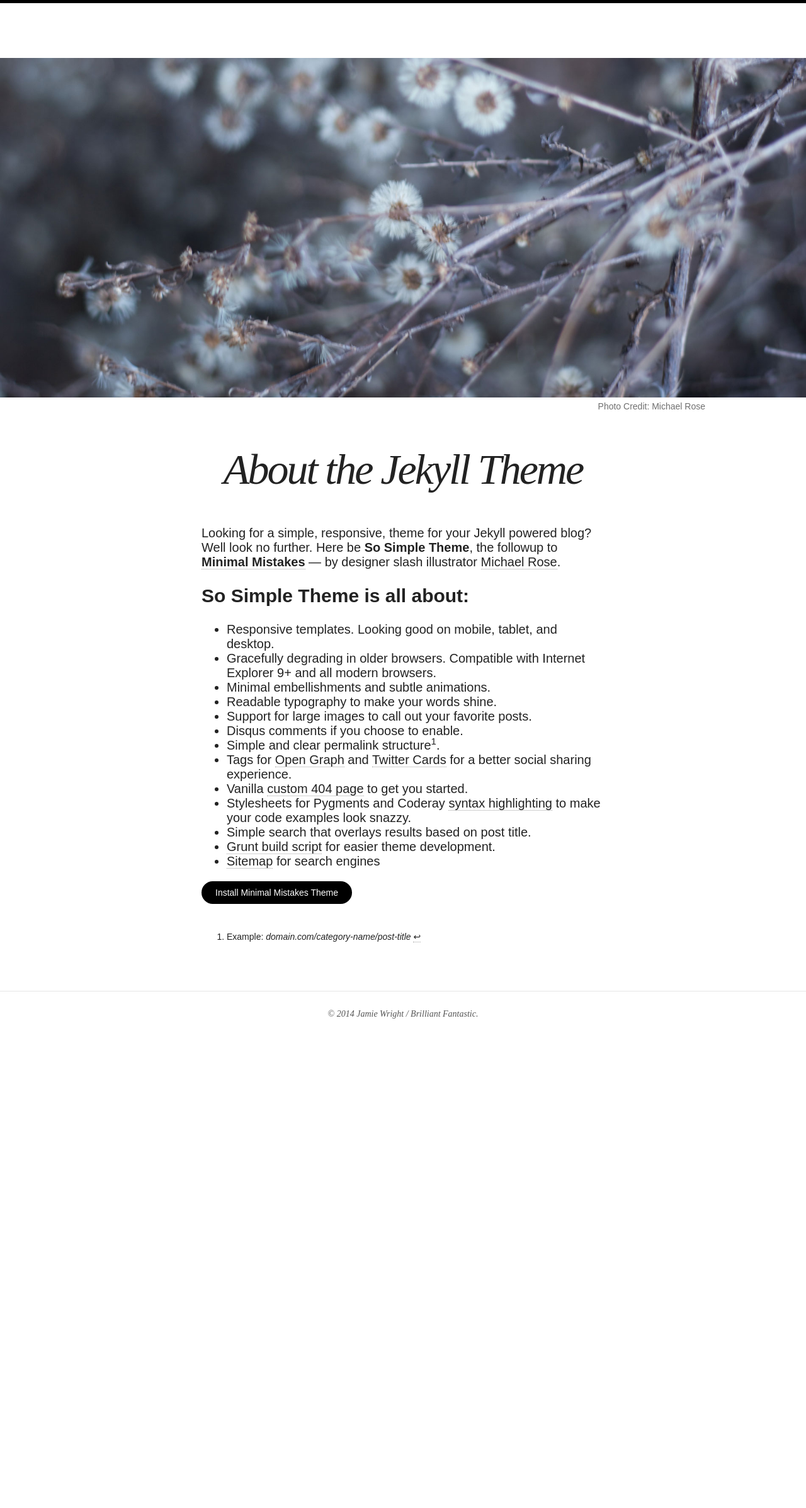
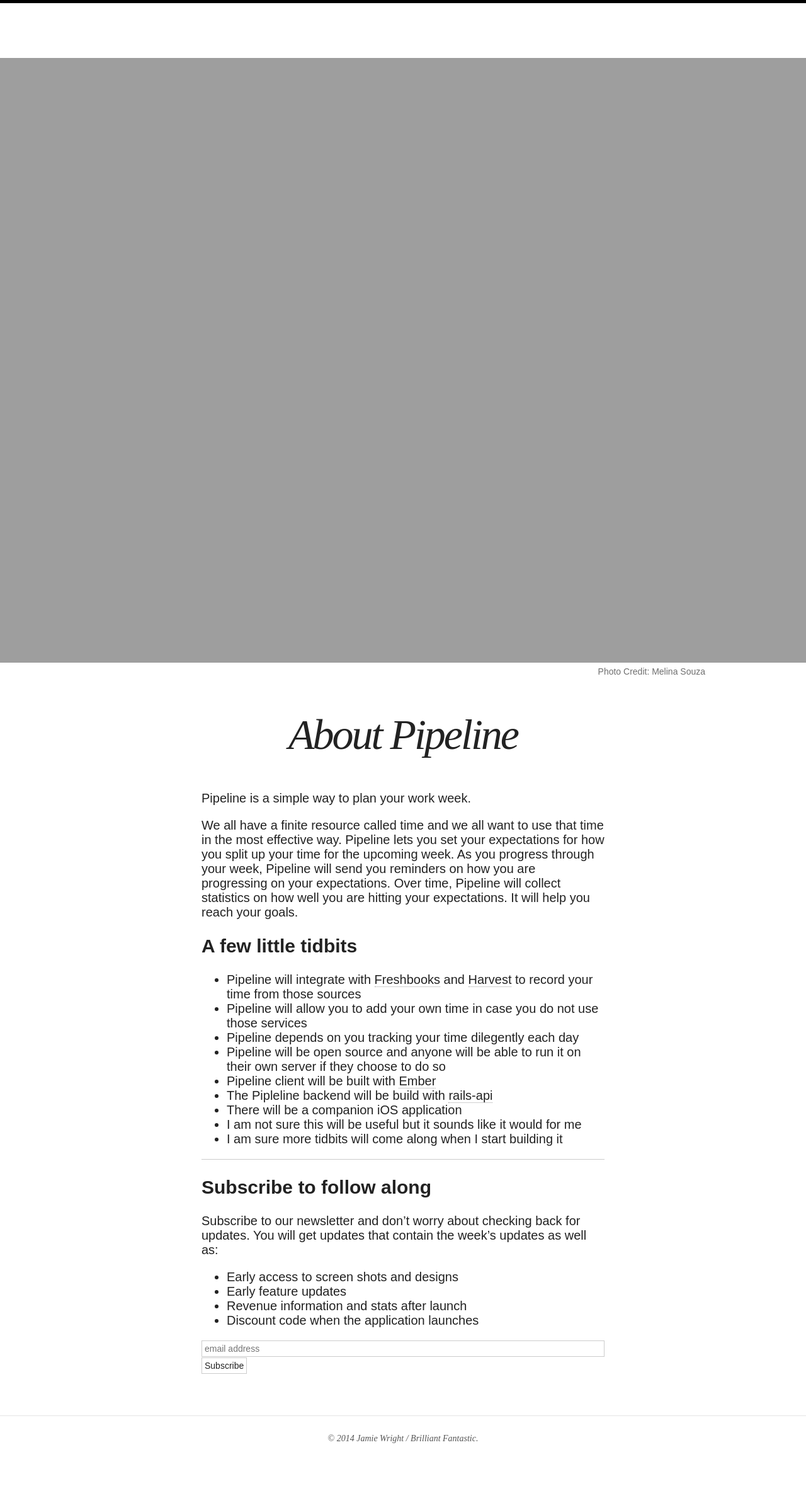
Before and after one commit to brilliantfantastic/pipeline-doc, a Jekyll site: the page built from about.md, in a window 1280 px wide. Shown: the whole page at 63% size. Built offline with Jekyll 4.4.1, drawn with Linux system fonts in a browser that asks for light colours; nearby versions of some CDN libraries; comment, search, counter and statistics services are not loaded; before the commit the page ends 1720 px from its top, so only the background shows below that.

Commit message:
About page with information for Pipeline and newsletter signup

```diff
--- a/about.md
+++ b/about.md
@@ -1,33 +1,56 @@
 ---
 layout: page
 permalink: /about/
-title: About the Jekyll Theme
-tags: [Jekyll, theme, simple, minimal, minimalism, responsive]
-modified: 2013-09-13
+title: About Pipeline
+tags: [Pipeline, time management, building a product, blog, programming, Ruby, Ember, Emberjs]
+modified: 2014-03-26
 image:
-  feature: so-simple-sample-image-4.jpg
-  credit: Michael Rose
-  creditlink: http://mademistakes.com
+  feature: yoshi.png
+  credit: Melina Souza
+  creditlink: http://www.flickr.com/photos/melinwonderland
 ---
 
-Looking for a simple, responsive, theme for your Jekyll powered blog? Well look no further. Here be **So Simple Theme**, the followup to [**Minimal Mistakes**](http://mmistakes.github.io/minimal-mistakes) --- by designer slash illustrator [Michael Rose](http://mademistakes).
+Pipeline is a simple way to plan your work week.
 
-## So Simple Theme is all about:
+We all have a finite resource called time and we all want to use that time in the most effective way. Pipeline lets you set your expectations for how you split
+up your time for the upcoming week. As you progress through your week, Pipeline will send you reminders on how you are progressing on your expectations. Over time,
+Pipeline will collect statistics on how well you are hitting your expectations. It will help you reach your goals.
 
-* Responsive templates. Looking good on mobile, tablet, and desktop.
-* Gracefully degrading in older browsers. Compatible with Internet Explorer 9+ and all modern browsers.
-* Minimal embellishments and subtle animations.
-* Readable typography to make your words shine.
-* Support for large images to call out your favorite posts.
-* Disqus comments if you choose to enable.
-* Simple and clear permalink structure[^1].
-* Tags for [Open Graph](https://developers.facebook.com/docs/opengraph/) and [Twitter Cards](https://dev.twitter.com/docs/cards) for a better social sharing experience.
-* Vanilla [custom 404 page]({{ site.url }}/404.html) to get you started.
-* Stylesheets for Pygments and Coderay [syntax highlighting](http://mmistakes.github.io/articles/so-simple-theme/code-highlighting-post/) to make your code examples look snazzy.
-* Simple search that overlays results based on post title.
-* [Grunt build script]({{ site.url }}/theme-setup/index.html#theme-development) for easier theme development.
-* [Sitemap](https://github.com/mmistakes/so-simple-theme/blob/master/sitemap.xml) for search engines
+## A few little tidbits
 
-<a markdown="0" href="{{ site.url }}/theme-setup" class="btn">Install Minimal Mistakes Theme</a>
+* Pipeline will integrate with [Freshbooks](http://freshbooks.com) and [Harvest](http://getharvest.com) to record your time from those sources
+* Pipeline will allow you to add your own time in case you do not use those services
+* Pipeline depends on you tracking your time dilegently each day
+* Pipeline will be open source and anyone will be able to run it on their own server if they choose to do so
+* Pipeline client will be built with [Ember](http://emberjs.com)
+* The Pipleline backend will be build with [rails-api](http://github.com/rails-api/rails-api)
+* There will be a companion iOS application
+* I am not sure this will be useful but it sounds like it would for me
+* I am sure more tidbits will come along when I start building it
 
-[^1]: Example: *domain.com/category-name/post-title*
+<hr />
+
+## Subscribe to follow along
+
+Subscribe to our newsletter and don't worry about checking back for updates. You will get updates that contain the week's updates as well as:
+
+* Early access to screen shots and designs
+* Early feature updates
+* Revenue information and stats after launch
+* Discount code when the application launches
+
+<link href="//cdn-images.mailchimp.com/embedcode/slim-081711.css" rel="stylesheet" type="text/css">
+<style type="text/css">
+	#mc_embed_signup{background:#fff; clear:left; font:14px Helvetica,Arial,sans-serif; }
+	/* Add your own MailChimp form style overrides in your site stylesheet or in this style block.
+	   We recommend moving this block and the preceding CSS link to the HEAD of your HTML file. */
+</style>
+<div id="mc_embed_signup">
+<form action="http://brilliantfantastic.us8.list-manage.com/subscribe/post?u=c55eb6cd0c1edbe2a7ef07e7b&amp;id=be54ce0384" method="post" id="mc-embedded-subscribe-form" name="mc-embedded-subscribe-form" class="validate" target="_blank" novalidate>
+
+	<input type="email" value="" name="EMAIL" class="email" id="mce-EMAIL" placeholder="email address" required>
+    <!-- real people should not fill this in and expect good things - do not remove this or risk form bot signups-->
+    <div style="position: absolute; left: -5000px;"><input type="text" name="b_c55eb6cd0c1edbe2a7ef07e7b_be54ce0384" value=""></div>
+	<div class="clear"><input type="submit" value="Subscribe" name="subscribe" id="mc-embedded-subscribe" class="button"></div>
+</form>
+</div>
```
Also changed, not shown: 1 other file.
